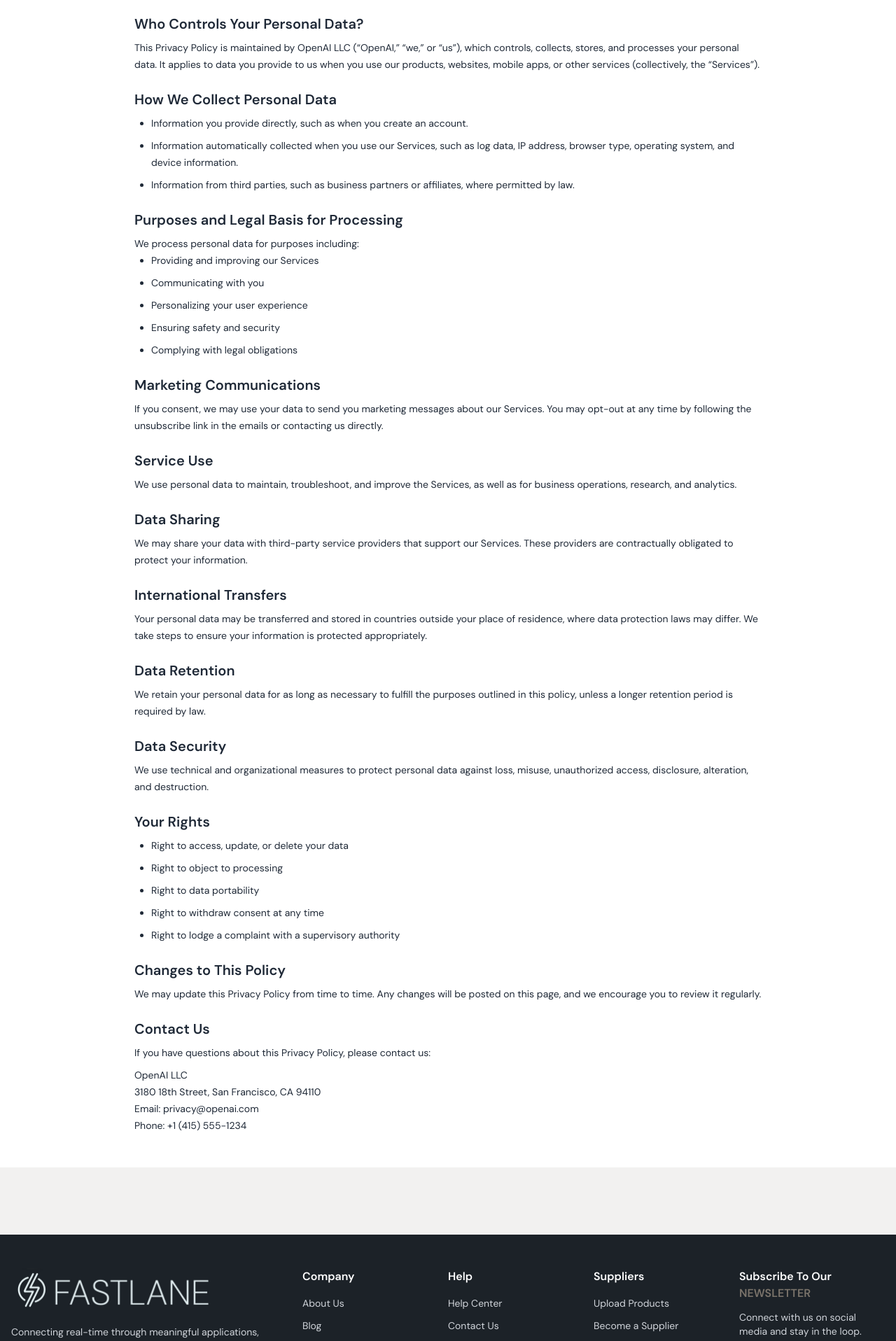
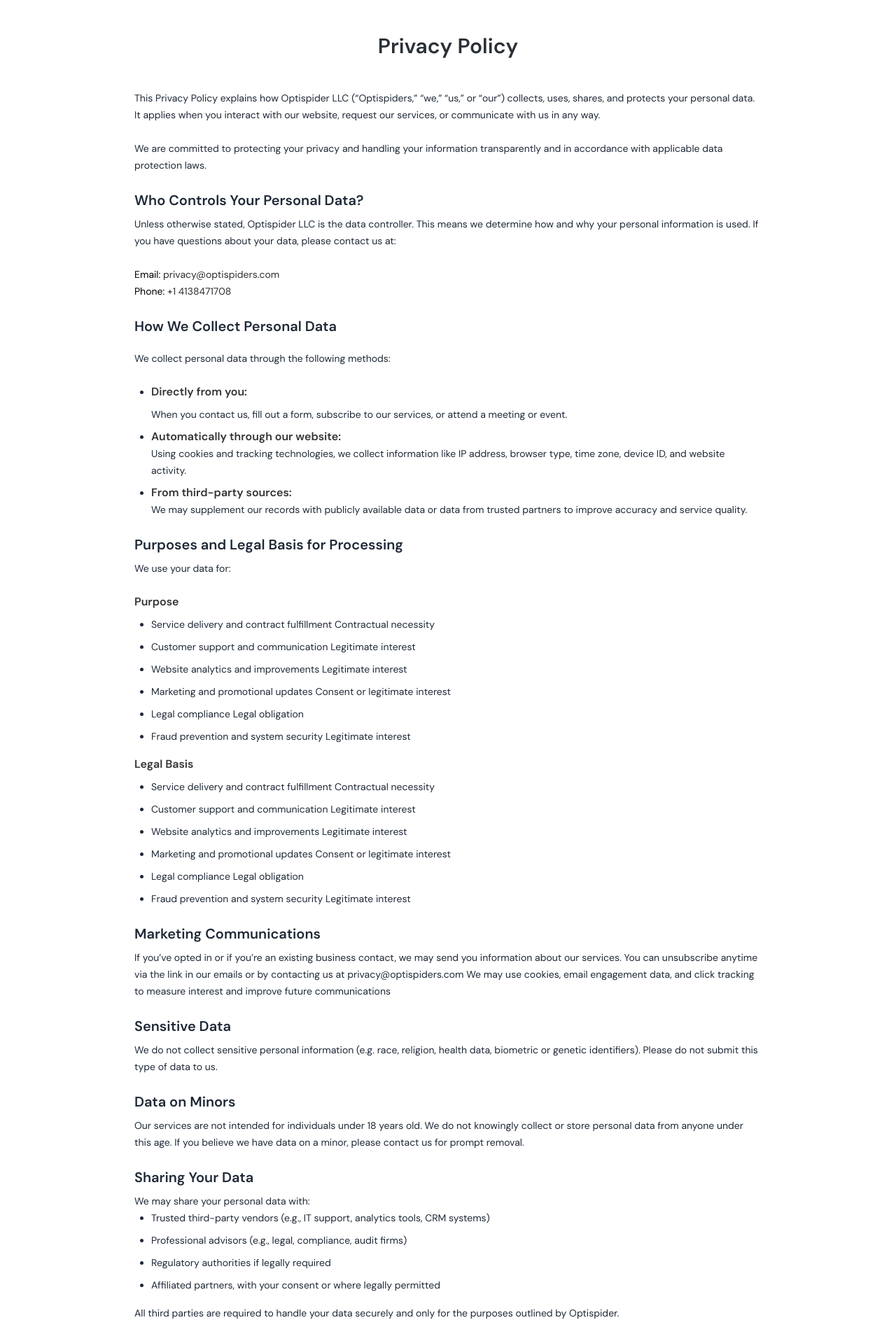
Before and after one commit to FSDTeam-SAA/hevias_footwear_frontend, a Next.js app: page /privacy-policy in a window 1280 px wide. Shown: the part 260-2176 px from the top of the page at 70% size. Built offline with nearby package versions, Linux system fonts and the light colour scheme.

Commit message:
prv done

```diff
--- a/package.json
+++ b/package.json
@@ -19,6 +19,7 @@
     "@radix-ui/react-select": "^2.2.6",
     "@radix-ui/react-slot": "^1.2.3",
     "@radix-ui/react-tooltip": "^1.2.8",
+    "@tailwindcss/line-clamp": "^0.4.4",
     "@tanstack/react-query": "^5.85.6",
     "class-variance-authority": "^0.7.1",
     "clsx": "^2.1.1",
--- /dev/null
+++ b/src/app/(website)/contact/_components/ContactUsBody.tsx
@@ -0,0 +1,75 @@
+"use client"
+import { Mail, MapPin, Phone } from 'lucide-react'
+import React, { useState } from 'react'
+
+const ContactUsBody = () => {
+    const [data, setData] = useState({
+        name: '',
+        email: '',
+        message: ''
+
+    })
+
+    const onSubmit = (e: React.FormEvent) => {
+        e.preventDefault();
+        // Handle form submission logic here
+        console.log(data);
+    }
+
+    return (
+        <div className='container mx-auto '>
+            <div className="flex flex-col gap-4 mb-52 items-center justify-center mt-24">
+                <h2 className="text-[#333333] text-4xl font-semibold">Contact us</h2>
+                <p className="text-[#424242] font-normal text-[16px]  max-w-[700px] text-center">
+                    Our team is always ready to assist you with any questions or concerns you might have.
+                    Fill out the form below and we&apoch;ll get back to you as soon as possible
+                </p>
+            </div>
+            <div className=''>
+                <h3 className='text-center font-bold text-[#2A3037] text-5xl'>Contact Information</h3>
+                <div className='grid grid-cols-1 md:grid-cols-3 lg:grid-cols-3 gap-8 mt-16'>
+                    <div className='flex flex-col md:flex-col items-center  gap-4 mt-16'>
+                        <Mail width={60} hanging={48} className='text-[#00B4D8] w-14 h-12' />
+                        <p className='text-[#2A3037] text-3xl font-semibold'>E-mail Address</p>
+                        <span className='text-[#494E53] font-medium text-[18px]'>hello@fastlanetrade.com</span>
+                    </div>
+                    <div className='flex flex-col md:flex-col items-center  gap-4 mt-16'>
+                        <Phone width={60} hanging={48} className='text-[#03B754] w-14 h-12' />
+                        <p className='text-[#2A3037] text-3xl font-semibold'>Phone Number</p>
+                        <span className='text-[#494E53] font-medium text-[18px]'>(123)9950-9697</span>
+                    </div>
+                    <div className='flex flex-col md:flex-col items-center  gap-4 mt-16'>
+                        <MapPin width={60} hanging={48} className='text-[#D80004] w-14 h-12' />
+                        <p className='text-[#2A3037] text-3xl font-semibold'>E-mail Address</p>
+                        <span className='text-[#494E53] font-medium text-[18px]'>Ljfhfjuitjv,NK B.232</span>
+                    </div>
+                </div>
+            </div>
+            <hr className='border border-[#B9BABC] mt-8' />
+            <div>
+                <form className='max-w-4xl mt-16 mb-52'>
+                    <div className='grid grid-cols-1  gap-6'>
+                        <div className='flex flex-col gap-2'>
+                            <label htmlFor="name" className='text-[#2A3037] font-medium text-[18px]'>Name</label>
+                            <input value={data.name} onChange={(e) => setData({ ...data, name: e.target.value })} type="text" id='name' className='border border-[#B9BABC] bg-transparent rounded-md p-3 focus:outline-none focus:ring-2 focus:ring-[#00B4D8]' placeholder='Your Name' />
+                        </div>
+                        <div className='flex flex-col gap-2'>
+                            <label htmlFor="email" className='text-[#2A3037] font-medium text-[18px]'>Email</label>
+                            <input value={data.email} onChange={(e) => setData({ ...data, email: e.target.value })} type="email" id='email' className='border border-[#B9BABC] bg-transparent rounded-md p-3 focus:outline-none focus:ring-2 focus:ring-[#00B4D8]' placeholder='Your Email' />
+                        </div>
+
+                        <div className='flex flex-col gap-2 '>
+                            <label htmlFor="message" className='text-[#2A3037] font-medium text-[18px]'>Message</label>
+                            <textarea value={data.message} onChange={(e) => setData({ ...data, message: e.target.value })} id='message' rows={5} className='border border-[#B9BABC] rounded-md p-3 bg-transparent focus:outline-none focus:ring-2 focus:ring-[#00B4D8]' placeholder='Your Message'></textarea>
+                        </div>
+                    </div>
+                    <button onClick={onSubmit} type='submit' className='mt-8 bg-btnPrimary text-white font-semibold  py-3 px-6 rounded-md hover:bg-[#0096c7] transition-colors duration-300'>Send Message</button>
+
+                </form>
+
+            </div>
+        </div>
+    )
+}
+
+export default ContactUsBody
--- /dev/null
+++ b/src/app/(website)/contact/page.tsx
@@ -0,0 +1,12 @@
+import React from 'react'
+import ContactUsBody from './_components/ContactUsBody'
+
+const Page = () => {
+  return (
+    <div>
+        <ContactUsBody/>
+    </div>
+  )
+}
+
+export default Page
--- a/src/app/(website)/privacy-policy/_components/PrivacyPolicyBody.tsx
+++ b/src/app/(website)/privacy-policy/_components/PrivacyPolicyBody.tsx
@@ -8,119 +8,195 @@
       <div className="max-w-4xl mx-auto">
         {/* Heading */}
         <h1 className="text-3xl font-bold text-center mb-2">Privacy Policy</h1>
-        <p className="text-center text-sm text-gray-600 mb-12">
+        <p className="text-gray-600 max-w-2xl mx-auto text-sm sm:text-base leading-relaxed mb-12 text-center ">
           Our team has prepared this Privacy Policy to describe our practices regarding the information we collect
           from users of our services.
         </p>
 
         {/* Content */}
         <section className="space-y-6 text-sm leading-6">
+          <h1 className="text-center text-[#2A3037] font-semibold text-3xl mb-11">Privacy Policy</h1>
+          <div>
+
+            <p>
+              This Privacy Policy explains how Optispider LLC (“Optispiders,” “we,” “us,” or “our”) collects, uses, shares, and protects your personal data. It applies when you interact with our website, request our services, or communicate with us in any way.
+              <br /> <br />
+              We are committed to protecting your privacy and handling your information transparently and in accordance with applicable data protection laws.
+
+            </p>
+          </div>
           <div>
             <h2 className="text-xl font-semibold mb-2">Who Controls Your Personal Data?</h2>
-            <p>
-              This Privacy Policy is maintained by OpenAI LLC (“OpenAI,” “we,” or “us”), which controls, collects,
-              stores, and processes your personal data. It applies to data you provide to us when you use our products,
-              websites, mobile apps, or other services (collectively, the “Services”).
+            <p className="mb-6">Unless otherwise stated, Optispider LLC is the data controller. This means we determine how and why your personal information is used. If you have questions about your data, please contact us at:
             </p>
+            <p className="text-black">Email: <span className="text-[#2F2F2F] ">privacy@optispiders.com</span></p>
+            <p className="text-black">Phone:  <span className="text-[#2F2F2F]">+1 4138471708</span></p>
           </div>
 
           <div>
-            <h2 className="text-xl font-semibold mb-2">How We Collect Personal Data</h2>
+            <h2 className="text-xl font-semibold mb-5">How We Collect Personal Data</h2>
+            <p className="mb-6">We collect personal data through the following methods:</p>
             <ul className="list-disc pl-6 space-y-2">
-              <li>Information you provide directly, such as when you create an account.</li>
-              <li>
-                Information automatically collected when you use our Services, such as log data, IP address, browser
-                type, operating system, and device information.
+              <li className="mb-2">
+                <span className="text-[#333333] font-semibold text-[16px]">Directly from you:</span>
               </li>
-              <li>
-                Information from third parties, such as business partners or affiliates, where permitted by law.
+              When you contact us, fill out a form, subscribe to our services, or attend a meeting or event.
+              <li className="mb-2">
+                <span className="text-[#333333] font-semibold text-[16px]">Automatically through our website:</span>
               </li>
+              Using cookies and tracking technologies, we collect information like IP address, browser type, time zone, device ID, and website activity.
+              <li className="mb-2">
+                <span className="text-[#333333] font-semibold text-[16px]">From third-party sources:</span>
+              </li>
+              We may supplement our records with publicly available data or data from trusted partners to improve accuracy and service quality.
+
             </ul>
           </div>
 
-          <div>
+          <div className="">
             <h2 className="text-xl font-semibold mb-2">Purposes and Legal Basis for Processing</h2>
-            <p>We process personal data for purposes including:</p>
+            <p className="mb-6">We use your data for:</p>
+            <p className="text-[#333333] font-semibold mb-2 text-[16px]">Purpose</p>
             <ul className="list-disc pl-6 space-y-2">
-              <li>Providing and improving our Services</li>
-              <li>Communicating with you</li>
-              <li>Personalizing your user experience</li>
-              <li>Ensuring safety and security</li>
-              <li>Complying with legal obligations</li>
+              <li>Service delivery and contract fulfillment	Contractual necessity
+              </li>
+              <li>Customer support and communication	Legitimate interest
+              </li>
+              <li>Website analytics and improvements	Legitimate interest
+              </li>
+              <li>Marketing and promotional updates	Consent or legitimate interest
+              </li>
+              <li>Legal compliance	Legal obligation
+              </li>
+              <li>Fraud prevention and system security	Legitimate interest              </li>
+            </ul>
+            <p className="text-[#333333] font-semibold mb-2 text-[16px] mt-4">Legal Basis</p>
+            <ul className="list-disc pl-6 space-y-2">
+              <li>Service delivery and contract fulfillment	Contractual necessity
+              </li>
+              <li>Customer support and communication	Legitimate interest
+              </li>
+              <li>Website analytics and improvements	Legitimate interest
+              </li>
+              <li>Marketing and promotional updates	Consent or legitimate interest
+              </li>
+              <li>Legal compliance	Legal obligation
+              </li>
+              <li>Fraud prevention and system security	Legitimate interest              </li>
             </ul>
           </div>
 
           <div>
             <h2 className="text-xl font-semibold mb-2">Marketing Communications</h2>
             <p>
-              If you consent, we may use your data to send you marketing messages about our Services. You may opt-out at
-              any time by following the unsubscribe link in the emails or contacting us directly.
+              If you’ve opted in or if you’re an existing business contact, we may send you information about our services. You can unsubscribe anytime via the link in our emails or by contacting us at privacy@optispiders.com
+
+              We may use cookies, email engagement data, and click tracking to measure interest and improve future communications
             </p>
           </div>
 
           <div>
-            <h2 className="text-xl font-semibold mb-2">Service Use</h2>
+            <h2 className="text-xl font-semibold mb-2">Sensitive Data</h2>
             <p>
-              We use personal data to maintain, troubleshoot, and improve the Services, as well as for business
-              operations, research, and analytics.
+              We do not collect sensitive personal information (e.g. race, religion, health data, biometric or genetic identifiers). Please do not submit this type of data to us.
             </p>
           </div>
 
           <div>
-            <h2 className="text-xl font-semibold mb-2">Data Sharing</h2>
+            <h2 className="text-xl font-semibold mb-2">Data on Minors</h2>
             <p>
-              We may share your data with third-party service providers that support our Services. These providers are
-              contractually obligated to protect your information.
+              Our services are not intended for individuals under 18 years old. We do not knowingly collect or store personal data from anyone under this age. If you believe we have data on a minor, please contact us for prompt removal.
+            </p>
+          </div>
+
+          <div>
+            <h2 className="text-xl font-semibold mb-2">Sharing Your Data</h2>
+            <p>We may share your personal data with:</p>
+            <ul className="list-disc pl-6 space-y-2 mb-4">
+              <li>Trusted third-party vendors (e.g., IT support, analytics tools, CRM systems)
+              </li>
+              <li>Professional advisors (e.g., legal, compliance, audit firms)
+              </li>
+              <li>Regulatory authorities if legally required
+              </li>
+              <li>Affiliated partners, with your consent or where legally permitted
+              </li>
+
+            </ul>
+            <p>All third parties are required to handle your data securely and only for the purposes outlined by Optispider.
             </p>
           </div>
 
           <div>
             <h2 className="text-xl font-semibold mb-2">International Transfers</h2>
             <p>
-              Your personal data may be transferred and stored in countries outside your place of residence, where data
-              protection laws may differ. We take steps to ensure your information is protected appropriately.
-            </p>
+              If your data is transferred outside your country or region (e.g. the EEA), we ensure appropriate safeguards are in place, such as Standard Contractual Clauses (SCCs) or similar mechanisms to protect your rights.            </p>
           </div>
-
           <div>
             <h2 className="text-xl font-semibold mb-2">Data Retention</h2>
             <p>
-              We retain your personal data for as long as necessary to fulfill the purposes outlined in this policy,
-              unless a longer retention period is required by law.
+              We only keep your personal data for as long as needed for the original purpose or legal requirements. After that, it is securely deleted or anonymized. Retention periods may vary depending on contract, service use, or regulatory requirements.
             </p>
           </div>
 
           <div>
             <h2 className="text-xl font-semibold mb-2">Data Security</h2>
-            <p>
-              We use technical and organizational measures to protect personal data against loss, misuse, unauthorized
-              access, disclosure, alteration, and destruction.
-            </p>
+            <p>We maintain robust technical and organizational measures to protect your data, including:</p>
+            <ul className="list-disc pl-6 space-y-2 mb-4">
+              <li>Encrypted communications (HTTPS, SSL)
+
+              </li>
+              <li>Access controls and internal audits
+
+              </li>
+              <li>Secure data storage and regular backups
+
+              </li>
+              <li>System monitoring and intrusion detection
+
+              </li>
+
+            </ul>
           </div>
+
 
           <div>
             <h2 className="text-xl font-semibold mb-2">Your Rights</h2>
-            <ul className="list-disc pl-6 space-y-2">
-              <li>Right to access, update, or delete your data</li>
-              <li>Right to object to processing</li>
-              <li>Right to data portability</li>
-              <li>Right to withdraw consent at any time</li>
-              <li>Right to lodge a complaint with a supervisory authority</li>
+            <p>Depending on your location, you may have the right to:
+            </p>
+            <ul className="list-disc pl-6 space-y-2 mb-4">
+              <li>Access your data
+
+
+              </li>
+              <li>Correct or update inaccurate information
+
+
+              </li>
+              <li>Request deletion (“right to be forgotten”)
+
+
+              </li>
+              <li>Object to or restrict processing</li>
+              <li>Withdraw consent (where applicable)</li>
+              <li>Request data portability</li>
+              <li>File a complaint with a data protection authority</li>
+
             </ul>
+            <p>To exercise any of these rights, email privacy@optispiders.com with your request.</p>
           </div>
 
           <div>
             <h2 className="text-xl font-semibold mb-2">Changes to This Policy</h2>
             <p>
-              We may update this Privacy Policy from time to time. Any changes will be posted on this page, and we
-              encourage you to review it regularly.
+              We may update this Privacy Policy from time to time. All changes will be posted here with an updated “Effective Date.” Please review it periodically to stay informed.
             </p>
           </div>
 
           <div>
             <h2 className="text-xl font-semibold mb-2">Contact Us</h2>
             <p>If you have questions about this Privacy Policy, please contact us:</p>
-            <p className="mt-2">
+            <p className="mt-2  text-[#2F2F2F] font-semibold">
               OpenAI LLC
               <br />
               3180 18th Street, San Francisco, CA 94110
--- a/tailwind.config.ts
+++ b/tailwind.config.ts
@@ -77,7 +77,8 @@
   },
   plugins: [
     require("tailwindcss-animate"),
-    require('@tailwindcss/typography')
+    require('@tailwindcss/typography'),
+
   ]
 
 };
```
Also changed, not shown: 1 other file (tests, documents, lock files or other folders).
